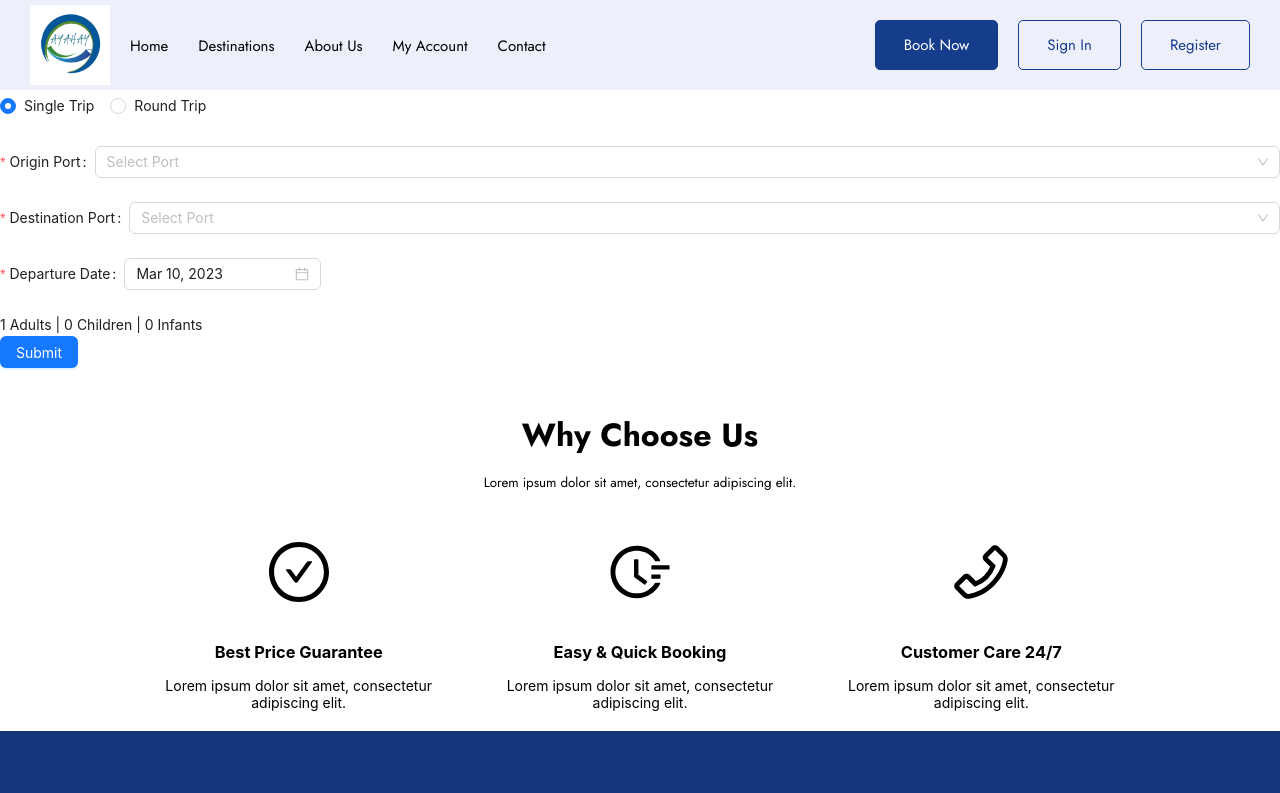
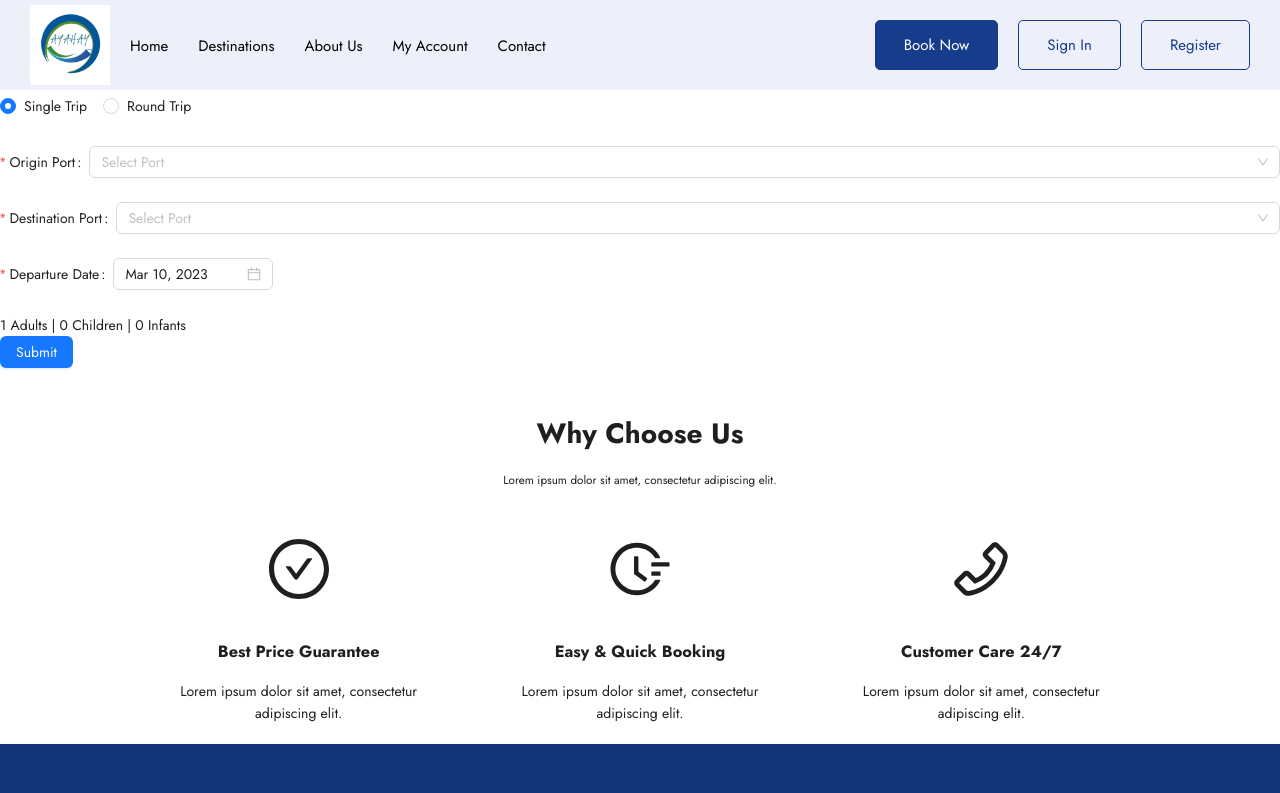
Before and after one commit to ayahayadmin/Ayahay, a Next.js app: page / in a window 1280 px wide. Shown: the top 793 px of the page. Built offline with nearby package versions, Linux system fonts and the light colour scheme.

Commit message:
update font of antd

```diff
--- a/app/layout.tsx
+++ b/app/layout.tsx
@@ -1,10 +1,11 @@
-'use client'
+'use client';
 import './globals.css';
 import Footer from '@/common/components/Footer';
 import Header from '@/common/components/Header';
-import {Jost} from 'next/font/google';
+import { Jost } from 'next/font/google';
+import { App, ConfigProvider } from 'antd';
 
-const jost = Jost({subsets: ['latin'], display: 'swap'});
+const jost = Jost({ subsets: ['latin'], display: 'swap' });
 
 export const metadata = {
   title: 'Ayahay',
@@ -20,7 +21,18 @@ export default function RootLayout({
     <html lang='en' className={jost.className}>
       <body>
         <Header />
-        <main>{children}</main>
+        <ConfigProvider
+          theme={{
+            token: {
+              fontFamily: jost.style.fontFamily,
+            },
+          }}
+        >
+          <App>
+            <main>{children}</main>
+          </App>
+        </ConfigProvider>
+
         <Footer />
       </body>
     </html>
```
